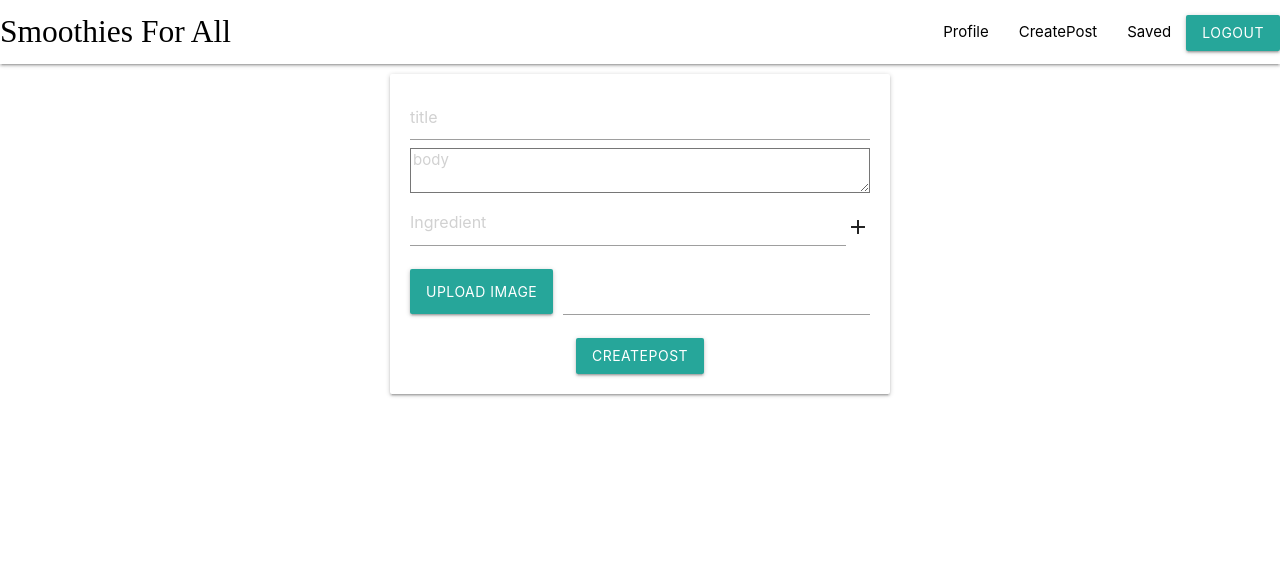
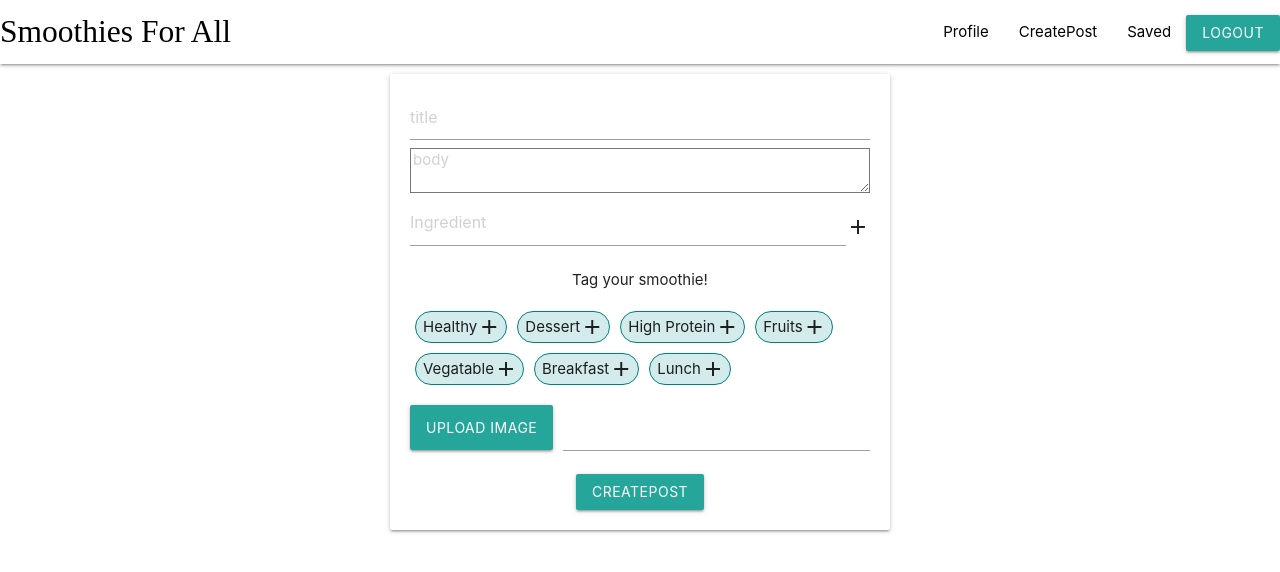
Before and after one commit to ChicoState/Smoothies-for-All, a React (Create React App) app in the folder web-client/: page /create in a window 1280 px wide. Shown: the top 572 px of the page. Built offline with nearby package versions, Linux system fonts and the light colour scheme; sample sign-in values are in the browser's storage; a web font is replaced by a local one.

Commit message:
can now add ingredients and tag your smoothie

```diff
--- a/web-client/src/App.css
+++ b/web-client/src/App.css
@@ -76,7 +76,42 @@ a{
     margin: 5px;
 }
 
+.tag_smoothies {
+    display: flex;
+    flex-wrap: wrap;
+}
+
+.click_tags {
+    display: flex;
+    align-items: center;
+    padding: 3px;
+    padding-inline-end: 5px;
+    padding-inline-start: 7px;
+    border: 1.5px solid teal;
+    background-color: rgb(212, 235, 235);
+    border-radius: 17px;
+    list-style-type: none;
+    margin: 5px;
+}
 
 i{
     cursor: pointer;
 }
+
+.listed_tags_container {
+    display: flex;
+    align-items: center;
+}
+.listed_tags{
+    display: flex;
+    align-items: center;
+    padding: 3px;
+    padding-inline-end: 7px;
+    padding-inline-start: 7px;
+    border: 1.5px solid teal;
+    background-color: rgb(212, 235, 235);
+    border-radius: 17px;
+    list-style-type: none;
+    margin: 5px;
+
+}
--- a/web-client/src/components/screens/CreatePost.js
+++ b/web-client/src/components/screens/CreatePost.js
@@ -11,8 +11,9 @@ const CreatePost = ()=>{
     const [url, setUrl] = useState("")
     const [ingredient, setIngredient] = useState("")
     const [ingredients, setIngredients] = useState([])
-    const smoothieTags = ["Healthy", "Dessert", "High Protein", "Fruity",
-                        "Vegatable", "Breakfast", "Lunch", "Yogurt Based", "Milk Based"]
+    const [tags, setTags] = useState([])
+    const smoothieTags = ["Healthy", "Dessert", "High Protein", "Fruits",
+                        "Vegatable", "Breakfast", "Lunch"]
 
     const ingredientsObjects = ingredients.map(ingredient => {
         return {
@@ -20,8 +21,14 @@ const CreatePost = ()=>{
         };
     });
 
+    const tagsObjects = tags.map(tag => {
+        return {
+            text: tag
+        };
+    });
+
     useEffect(() => {
-        console.log(ingredients)
+        console.log(tags)
         if (url) {
             fetch('/create',{
                 method:"post",
@@ -34,6 +41,7 @@ const CreatePost = ()=>{
                     title,
                     body,
                     ingredients:ingredientsObjects,
+                    tags:tagsObjects,
                     photo:url,
                 })
             })
@@ -114,8 +122,9 @@ const CreatePost = ()=>{
                 />
                 <i class="material-icons"
                 onClick={()=>{
-
-                    ingredients.push(ingredient)
+                    if (ingredient !== "") {
+                        ingredients.push(ingredient)
+                    }
                     setIngredient("")
                 }}
                 >add</i>
@@ -142,8 +151,36 @@ const CreatePost = ()=>{
                 })}
             </div>
 
-            <div className="tag_recipe">
 
+
+            <p>Tag your smoothie!</p>
+            <div className="tag_smoothies">
+                {smoothieTags.map(item => {
+                    return(
+                        <div className="click_tags">
+                            <li>{item}</li>
+                            {tags.includes(item)
+                            ? <i class="material-icons"
+                                onClick={()=>{
+                                    const index = tags.indexOf(item)
+                                    if (index > -1) {
+                                        tags.splice(index, 1)
+                                    }
+                                    const newTags = tags.filter(tag => tag !== item)
+                                    setTags(newTags)
+                                }}
+                                >remove</i>
+                            :
+                                <i class="material-icons"
+                                onClick={()=>{
+                                    const newTags = [...tags, item];
+                                    setTags(newTags);
+                                }}
+                                >add</i>
+                            }
+                        </div>
+                        )
+                    })}
 
             </div>
 
--- a/web-client/src/components/screens/Home.js
+++ b/web-client/src/components/screens/Home.js
@@ -1,5 +1,6 @@
 import React,{useState,useEffect,useContext} from 'react'
 import {UserContext} from '../../App';
+import '../../App.css'
 
 const Home = ()=>{
     const [data, setData] = useState([])
@@ -175,7 +176,6 @@ const Home = ()=>{
                            </div>
                            <div className='card-content'>
 
-                            {console.log(item)}
                             {item.likes.includes(state._id)
                             ?   <i class="material-icons" style={{color:'red'}}
                                 onClick={()=>{unlikePost(item._id)}}
@@ -201,6 +201,18 @@ const Home = ()=>{
                             <h6>{item.likes.length} Likes</h6>
                             <h6>{item.title}</h6>
                             <p>{item.body}</p>
+
+                            <div className='listed_tags_container'>
+                            {
+                                item.tags.map(tag=>{
+                                    return(
+                                            <li className='listed_tags' >{tag.text}</li>
+
+                                    )
+                                })
+
+                            }
+                            </div>
                             <details>
                                 <summary>Ingredients ({item.ingredients.length})</summary>
                                 {
```
Also changed, not shown: 2 other files (tests, documents, lock files or other folders).
